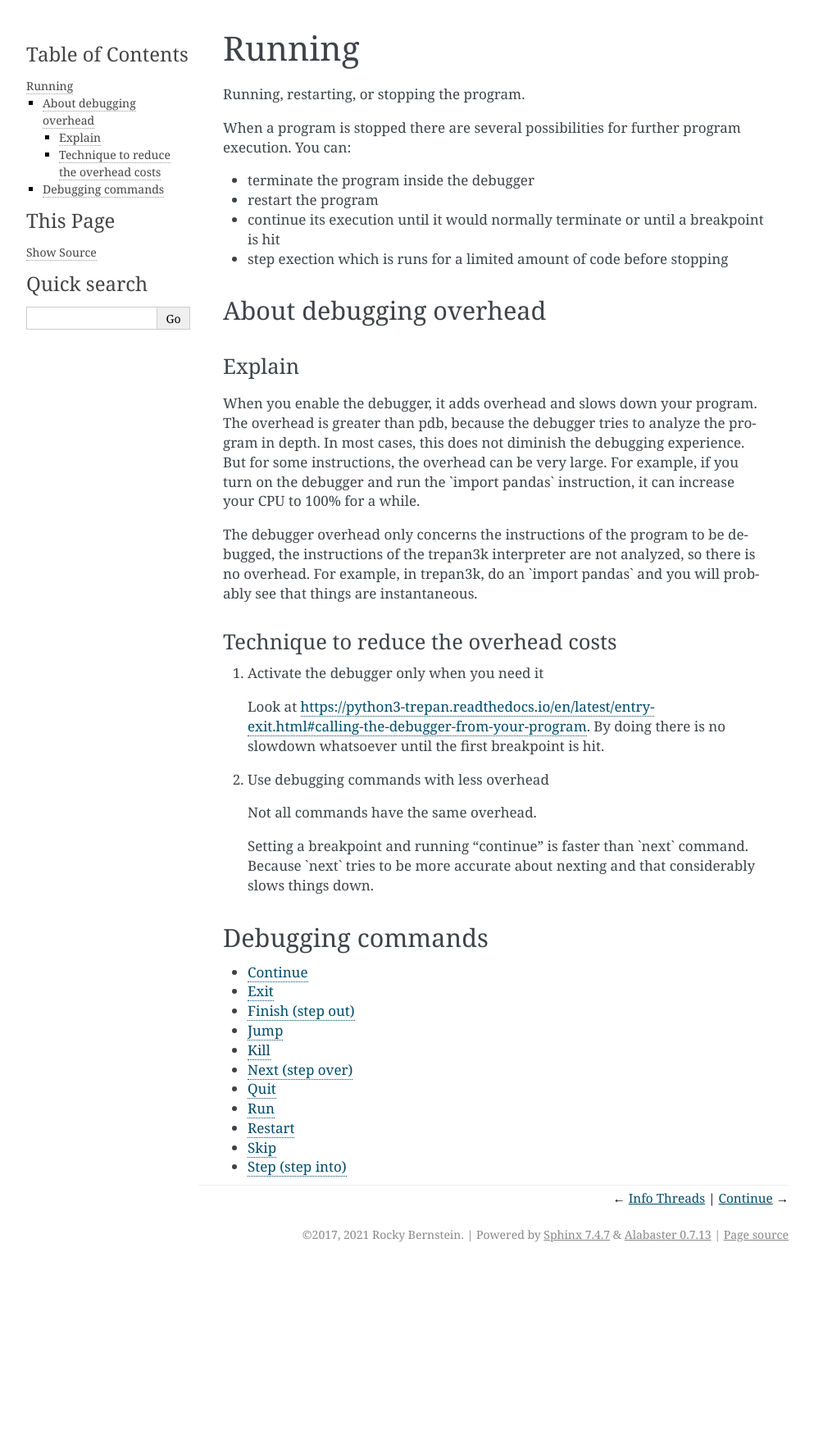
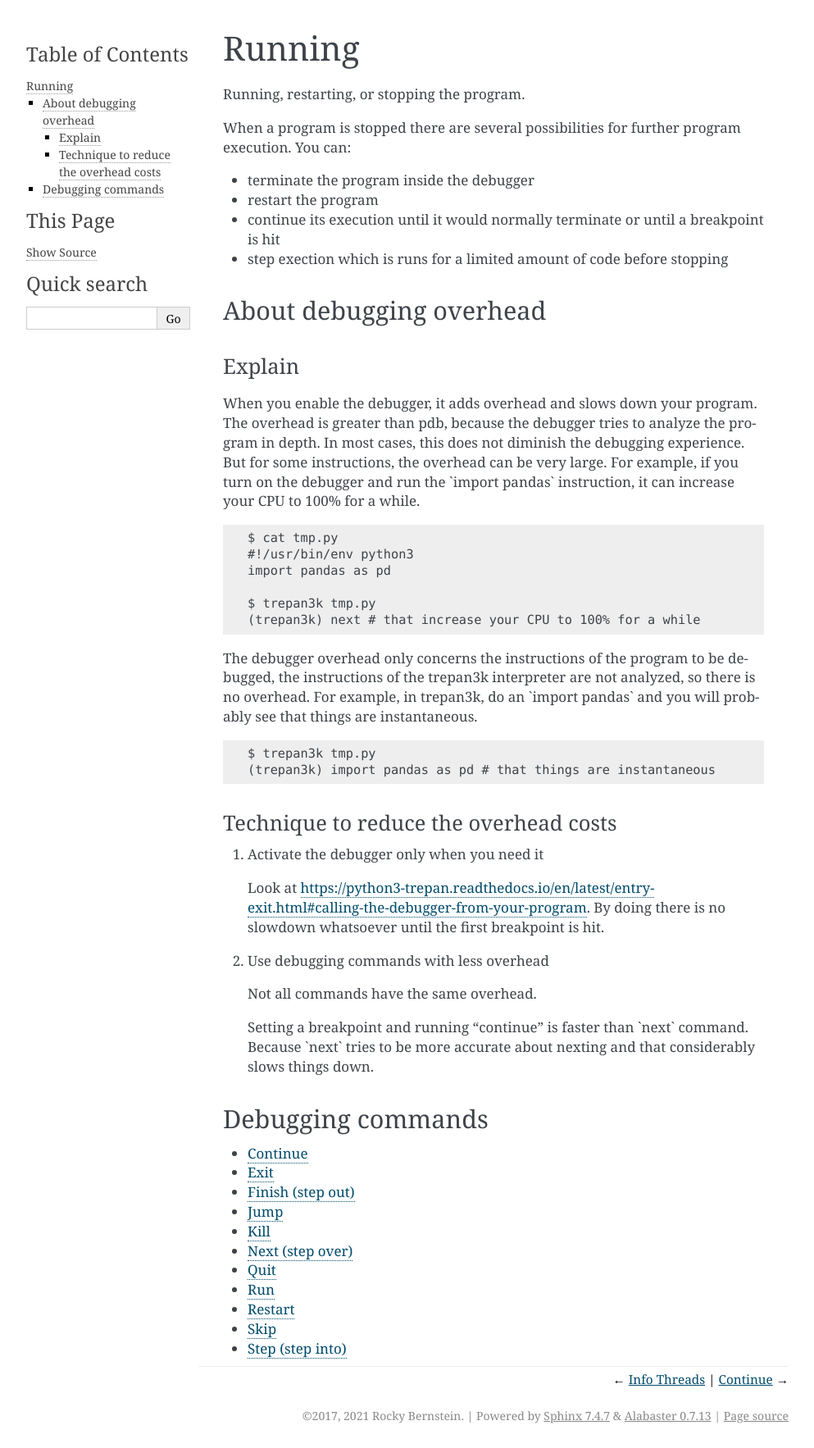
Before and after one commit to Trepan-Debuggers/python3-trepan, a Sphinx documentation site: the page built from docs/commands/running.rst, in a window 1280 px wide. Shown: the whole page at 82% size, without its empty margins (148-1141 px from the left). Built offline with Sphinx 7.4.7, drawn with Linux system fonts in a browser that asks for light colours; before the commit the page ends 1545 px from its top, so only the background shows below that.

Commit message:
Add example

```diff
--- a/docs/commands/running.rst
+++ b/docs/commands/running.rst
@@ -22,15 +22,29 @@ When you enable the debugger, it adds overhead and slows down your
 program. The overhead is greater than pdb, because the debugger tries to
 analyze the program in depth. In most cases, this does not diminish the
 debugging experience. But for some instructions, the overhead can be
-very large. For example, if you turn on the debugger and run the
+very large.
+For example, if you turn on the debugger and run the
 \`import pandas\` instruction, it can increase your CPU to 100% for a
 while.
+::
+
+   $ cat tmp.py
+   #!/usr/bin/env python3
+   import pandas as pd
+
+   $ trepan3k tmp.py
+   (trepan3k) next # that increase your CPU to 100% for a while
 
 The debugger overhead only concerns the instructions of the program to
 be debugged, the instructions of the trepan3k interpreter are not
-analyzed, so there is no overhead. For example, in trepan3k, do an
+analyzed, so there is no overhead.
+For example, in trepan3k, do an
 \`import pandas\` and you will probably see that things are
 instantaneous.
+::
+
+   $ trepan3k tmp.py
+   (trepan3k) import pandas as pd # that things are instantaneous
 
 Technique to reduce the overhead costs
 ~~~~~~~~~~~~~~~~~~~~~~~~~~~~~~~~~~~~~~
```
